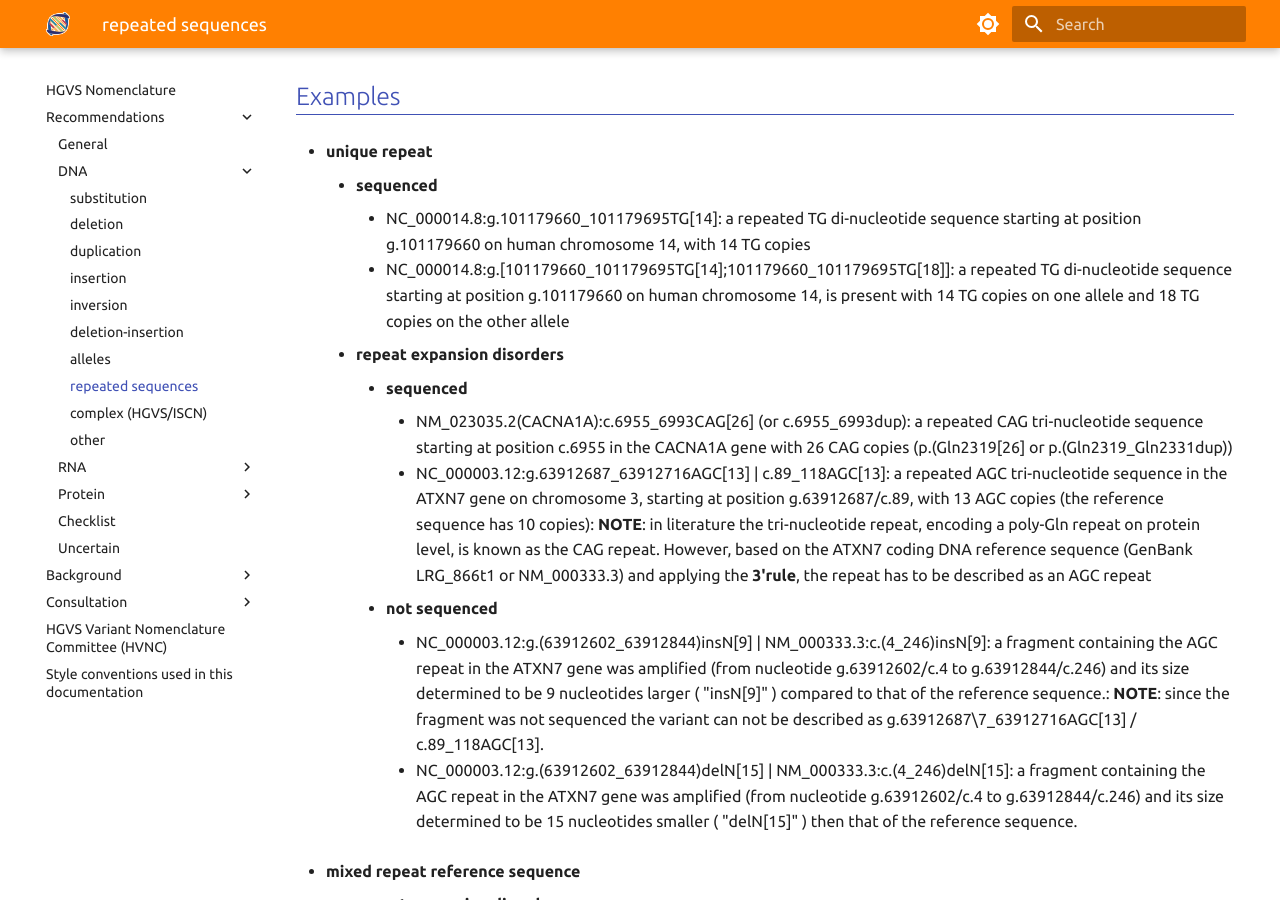
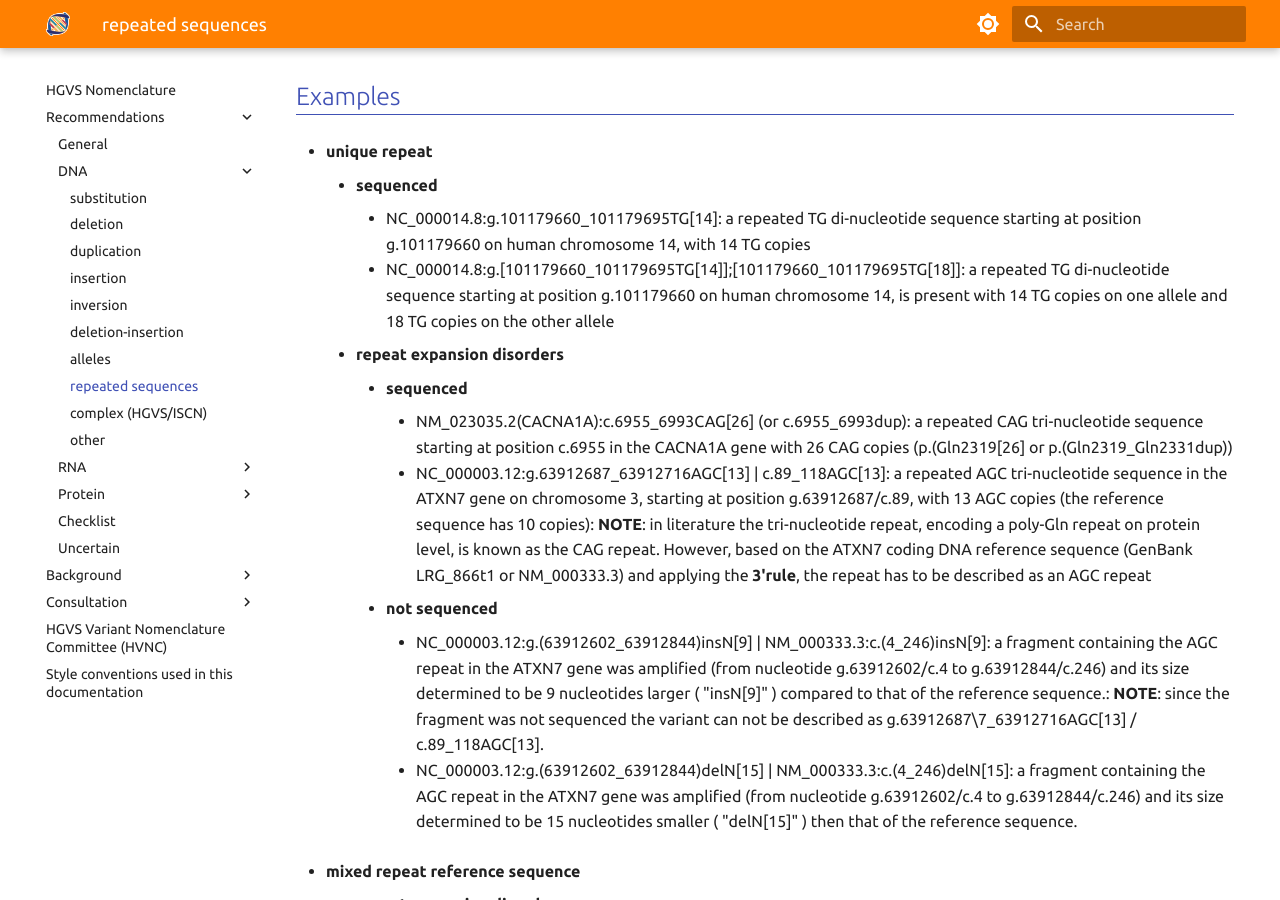
Before and after one commit to HGVSnomenclature/hgvs-nomenclature, an MkDocs documentation site: the page built from docs/recommendations/DNA/repeated.md, in a window 1280 px wide and 900 px high, scrolled down 1362 px. Built offline with MkDocs 1.6.1 and Material for MkDocs 9.7.7, drawn with Linux system fonts in a browser that asks for light colours.

```diff
--- a/docs/recommendations/DNA/repeated.md
+++ b/docs/recommendations/DNA/repeated.md
@@ -42,7 +42,7 @@ Format (mixed repeat):   **"prefix""range_repeated_sequence""repeat_sequence_uni
 * **unique repeat**
     * **sequenced**
         * NC\_000014.8:g.101179660\_101179695TG[14]: a repeated TG di-nucleotide sequence starting at position g.101179660 on human chromosome 14, with 14 TG copies
-        * NC\_000014.8:g.[101179660\_101179695TG[14];101179660\_101179695TG[18]]: a repeated TG di-nucleotide sequence starting at position g.101179660 on human chromosome 14, is present with 14 TG copies on one allele and 18 TG copies on the other allele
+        * NC\_000014.8:g.[101179660\_101179695TG[14]];[101179660\_101179695TG[18]]: a repeated TG di-nucleotide sequence starting at position g.101179660 on human chromosome 14, is present with 14 TG copies on one allele and 18 TG copies on the other allele
     * **repeat expansion disorders**
         * **sequenced**
             * NM\_023035.2(CACNA1A):c.6955\_6993CAG[26]  (or c.6955_6993dup): a repeated CAG tri-nucleotide sequence starting at position c.6955 in the CACNA1A gene with 26 CAG copies (p.(Gln2319[26] or p.(Gln2319_Gln2331dup))
```
